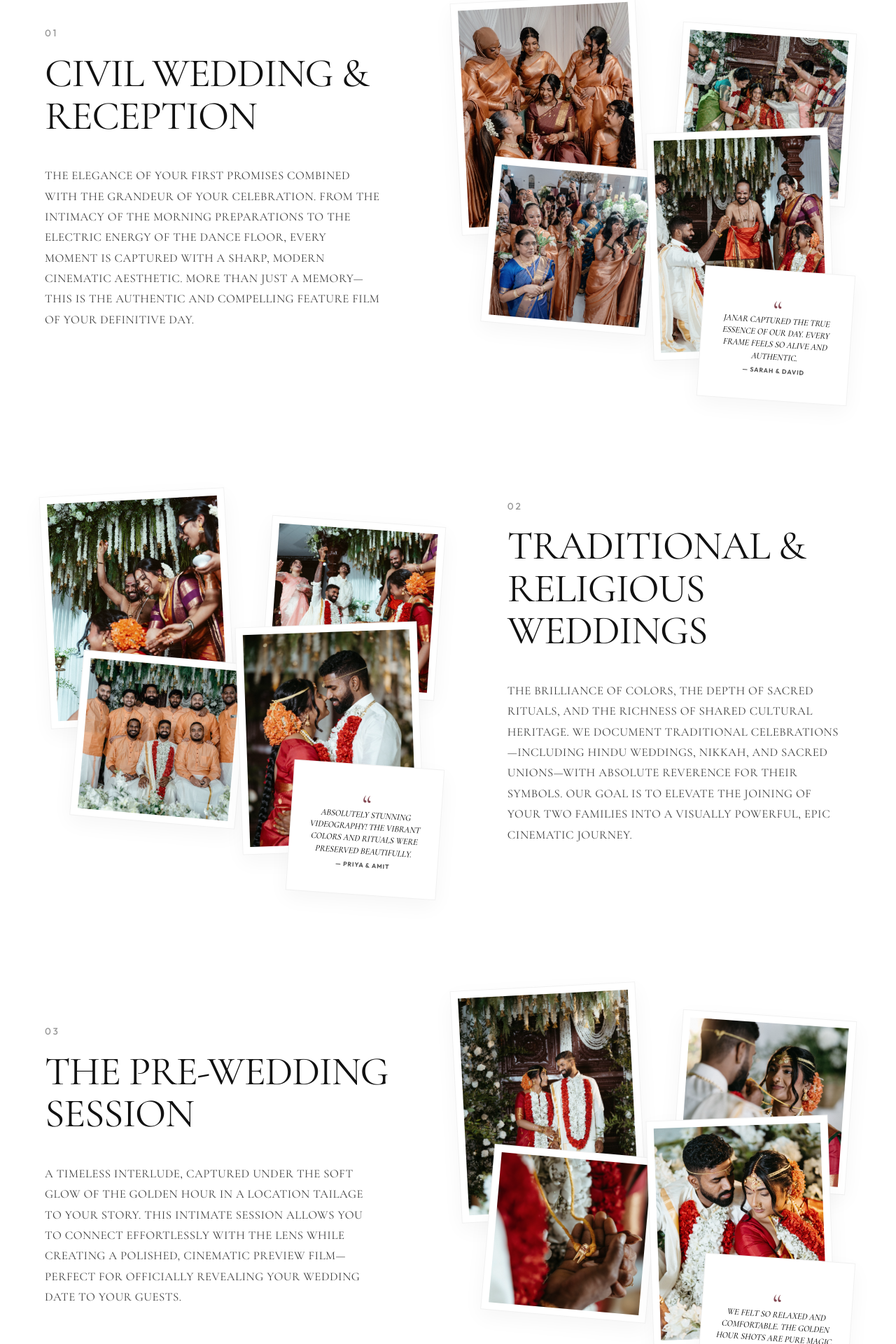
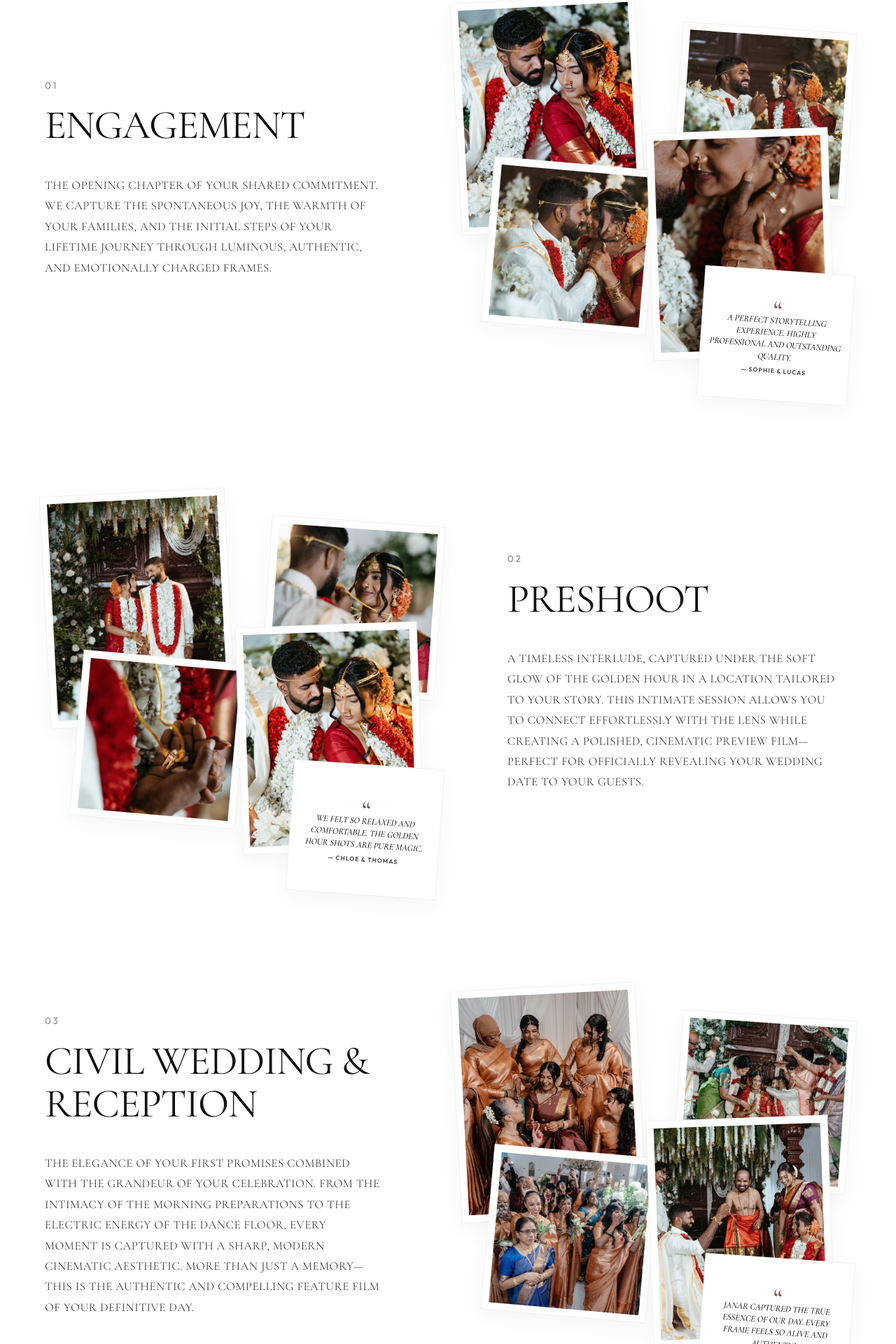
Before and after one commit to xsentoo/FilmByJanar, a React (Vite) app: page / in a window 1280 px wide. Shown: the part 2004-3924 px from the top of the page at 70% size. Built offline with nearby package versions, Linux system fonts and the light colour scheme.

Commit message:
style: reorder projects and add WORK WITH ARTISTS as the fifth project in Projects.tsx

```diff
--- a/src/components/Footer.tsx
+++ b/src/components/Footer.tsx
@@ -61,12 +61,12 @@ export const Footer: React.FC = () => {
               </a>
               <a href="https://tiktok.com/@filmbyjanar" target="_blank" rel="noopener noreferrer" aria-label="TikTok" className="footer-social-btn">
                 <svg viewBox="0 0 24 24" width="18" height="18" fill="currentColor">
-                  <path d="M12.525.02c1.31-.02 2.61-.01 3.91-.02.08 1.53.63 3.02 1.58 4.22.95.89 2.22 1.41 3.49 1.56v3.9c-1.36-.05-2.72-.45-3.87-1.19-.36-.22-.7-.47-1.02-.76v7.3c-.08 2.25-1.09 4.41-2.8 5.86-1.92 1.57-4.63 2.12-7 1.4-2.61-.75-4.73-2.92-5.32-5.59-.72-3.05.61-6.39 3.25-7.98 1.4-.87 3.04-1.2 4.67-1.03v3.96c-1.12-.22-2.32.11-3.15.9-.99.88-1.32 2.37-.8 3.6.53 1.34 1.98 2.22 3.41 2.06 1.47-.07 2.76-1.22 2.92-2.68.03-1.07.01-2.14.02-3.21l.01-11.83z"/>
+                  <path d="M12.525.02c1.31-.02 2.61-.01 3.91-.02.08 1.53.63 3.02 1.58 4.22.95.89 2.22 1.41 3.49 1.56v3.9c-1.36-.05-2.72-.45-3.87-1.19-.36-.22-.7-.47-1.02-.76v7.3c-.08 2.25-1.09 4.41-2.8 5.86-1.92 1.57-4.63 2.12-7 1.4-2.61-.75-4.73-2.92-5.32-5.59-.72-3.05.61-6.39 3.25-7.98 1.4-.87 3.04-1.2 4.67-1.03v3.96c-1.12-.22-2.32.11-3.15.9-.99.88-1.32 2.37-.8 3.6.53 1.34 1.98 2.22 3.41 2.06 1.47-.07 2.76-1.22 2.92-2.68.03-1.07.01-2.14.02-3.21l.01-11.83z" />
                 </svg>
               </a>
               <a href="https://wa.me/33612345678" target="_blank" rel="noopener noreferrer" aria-label="WhatsApp" className="footer-social-btn">
                 <svg viewBox="0 0 24 24" width="18" height="18" fill="currentColor">
-                  <path d="M12.012 2c-5.506 0-9.989 4.478-9.99 9.984a9.96 9.96 0 0 0 1.333 4.982L2 22l5.233-1.371a9.994 9.994 0 0 0 4.779 1.206h.004c5.505 0 9.988-4.478 9.99-9.984C22.01 6.478 17.52 2 12.012 2zm0 18.294h-.003a8.277 8.277 0 0 1-4.218-1.164l-.303-.18-3.138.823.837-3.061-.197-.314a8.268 8.268 0 0 1-1.266-4.398c.002-4.57 3.723-8.29 8.293-8.29 2.215.001 4.298.863 5.862 2.43 1.564 1.566 2.424 3.65 2.422 5.865-.004 4.572-3.725 8.29-8.292 8.29z"/>
+                  <path d="M12.012 2c-5.506 0-9.989 4.478-9.99 9.984a9.96 9.96 0 0 0 1.333 4.982L2 22l5.233-1.371a9.994 9.994 0 0 0 4.779 1.206h.004c5.505 0 9.988-4.478 9.99-9.984C22.01 6.478 17.52 2 12.012 2zm0 18.294h-.003a8.277 8.277 0 0 1-4.218-1.164l-.303-.18-3.138.823.837-3.061-.197-.314a8.268 8.268 0 0 1-1.266-4.398c.002-4.57 3.723-8.29 8.293-8.29 2.215.001 4.298.863 5.862 2.43 1.564 1.566 2.424 3.65 2.422 5.865-.004 4.572-3.725 8.29-8.292 8.29z" />
                 </svg>
               </a>
             </div>
--- a/src/components/Projects.tsx
+++ b/src/components/Projects.tsx
@@ -24,8 +24,40 @@ interface Project {
 
 const PROJECTS_DATA: Project[] = [
   {
+    id: 'engagement',
+    num: '01',
+    title: 'ENGAGEMENT',
+    description: 'THE OPENING CHAPTER OF YOUR SHARED COMMITMENT. WE CAPTURE THE SPONTANEOUS JOY, THE WARMTH OF YOUR FAMILIES, AND THE INITIAL STEPS OF YOUR LIFETIME JOURNEY THROUGH LUMINOUS, AUTHENTIC, AND EMOTIONALLY CHARGED FRAMES.',
+    photos: [
+      { src: '/civil_wedding/AJ408720.JPG', caption: 'THE EMBRACE' },
+      { src: '/civil_wedding/AJ408736.JPG', caption: 'NEW CHAPTER' },
+      { src: '/civil_wedding/AJ408760.JPG', caption: 'SWEET PROMISE' },
+      { src: '/civil_wedding/AJ408768.JPG', caption: 'CHAMPAGNE SHOT' }
+    ],
+    review: {
+      text: "A PERFECT STORYTELLING EXPERIENCE. HIGHLY PROFESSIONAL AND OUTSTANDING QUALITY.",
+      author: "Sophie & Lucas"
+    }
+  },
+  {
+    id: 'preshoot',
+    num: '02',
+    title: 'PRESHOOT',
+    description: 'A TIMELESS INTERLUDE, CAPTURED UNDER THE SOFT GLOW OF THE GOLDEN HOUR IN A LOCATION TAILORED TO YOUR STORY. THIS INTIMATE SESSION ALLOWS YOU TO CONNECT EFFORTLESSLY WITH THE LENS WHILE CREATING A POLISHED, CINEMATIC PREVIEW FILM—PERFECT FOR OFFICIALLY REVEALING YOUR WEDDING DATE TO YOUR GUESTS.',
+    photos: [
+      { src: '/civil_wedding/AJ408644.JPG', caption: 'GOLDEN HOUR' },
+      { src: '/civil_wedding/AJ408671.JPG', caption: 'QUIET MOMENT' },
+      { src: '/civil_wedding/AJ408678.JPG', caption: 'RAW LIGHT' },
+      { src: '/civil_wedding/AJ408718.JPG', caption: 'SOFT SMILE' }
+    ],
+    review: {
+      text: "WE FELT SO RELAXED AND COMFORTABLE. THE GOLDEN HOUR SHOTS ARE PURE MAGIC.",
+      author: "Chloe & Thomas"
+    }
+  },
+  {
     id: 'civil-wedding',
-    num: '01',
+    num: '03',
     title: 'CIVIL WEDDING & RECEPTION',
     description: 'THE ELEGANCE OF YOUR FIRST PROMISES COMBINED WITH THE GRANDEUR OF YOUR CELEBRATION. FROM THE INTIMACY OF THE MORNING PREPARATIONS TO THE ELECTRIC ENERGY OF THE DANCE FLOOR, EVERY MOMENT IS CAPTURED WITH A SHARP, MODERN CINEMATIC AESTHETIC. MORE THAN JUST A MEMORY—THIS IS THE AUTHENTIC AND COMPELLING FEATURE FILM OF YOUR DEFINITIVE DAY.',
     photos: [
@@ -41,9 +73,9 @@ const PROJECTS_DATA: Project[] = [
   },
   {
     id: 'hindu-wedding',
-    num: '02',
-    title: 'TRADITIONAL & RELIGIOUS WEDDINGS',
-    description: 'THE BRILLIANCE OF COLORS, THE DEPTH OF SACRED RITUALS, AND THE RICHNESS OF SHARED CULTURAL HERITAGE. WE DOCUMENT TRADITIONAL CELEBRATIONS—INCLUDING HINDU WEDDINGS, NIKKAH, AND SACRED UNIONS—WITH ABSOLUTE REVERENCE FOR THEIR SYMBOLS. OUR GOAL IS TO ELEVATE THE JOINING OF YOUR TWO FAMILIES INTO A VISUALLY POWERFUL, EPIC CINEMATIC JOURNEY.',
+    num: '04',
+    title: 'CULTURAL & TRADITIONAL WEDDINGS',
+    description: 'THE BRILLIANCE OF COLORS, THE DEPTH OF SACRED RITUALS, AND THE RICHNESS OF SHARED CULTURAL HERITAGE. WE DOCUMENT TRADITIONAL CELEBRATIONS WITH ABSOLUTE REVERENCE FOR THEIR SYMBOLS. OUR GOAL IS TO ELEVATE THE JOINING OF YOUR TWO FAMILIES INTO A VISUALLY POWERFUL, EPIC CINEMATIC JOURNEY.',
     photos: [
       { src: '/civil_wedding/AJ401364.JPG', caption: 'SACRED UNION' },
       { src: '/civil_wedding/AJ401374.JPG', caption: 'THE RITUAL' },
@@ -56,35 +88,19 @@ const PROJECTS_DATA: Project[] = [
     }
   },
   {
-    id: 'preshoot',
-    num: '03',
-    title: 'THE PRE-WEDDING SESSION',
-    description: 'A TIMELESS INTERLUDE, CAPTURED UNDER THE SOFT GLOW OF THE GOLDEN HOUR IN A LOCATION TAILAGE TO YOUR STORY. THIS INTIMATE SESSION ALLOWS YOU TO CONNECT EFFORTLESSLY WITH THE LENS WHILE CREATING A POLISHED, CINEMATIC PREVIEW FILM—PERFECT FOR OFFICIALLY REVEALING YOUR WEDDING DATE TO YOUR GUESTS.',
+    id: 'work-with-artists',
+    num: '05',
+    title: 'WORK WITH ARTISTS',
+    description: 'COLLABORATING WITH CREATIVE MINDS AND PERFORMERS TO TRANSLATE MUSIC, PASSION, AND ARTISTIC VISION INTO STUNNING CINEMATIC PORTRAITS. WE CAPTURE THE RAW EMOTION, COMMANDING STAGE PRESENCE, AND UNIQUE EXPRESSION OF ARTISTS IN THEIR ELEMENT, TRANSFORMING PERFORMANCE INTO VISUAL POETRY.',
     photos: [
-      { src: '/civil_wedding/AJ408644.JPG', caption: 'GOLDEN HOUR' },
-      { src: '/civil_wedding/AJ408671.JPG', caption: 'QUIET MOMENT' },
-      { src: '/civil_wedding/AJ408678.JPG', caption: 'RAW LIGHT' },
-      { src: '/civil_wedding/AJ408718.JPG', caption: 'SOFT SMILE' }
+      { src: '/civil_wedding/DSC02549-Modifier.JPG', caption: 'STAGE LIGHTS' },
+      { src: '/civil_wedding/DSC02560.JPG', caption: 'THE CROWD' },
+      { src: '/civil_wedding/DSC02993.JPG', caption: 'GUITAR SOLO' },
+      { src: '/civil_wedding/DSC02996.JPG', caption: 'FESTIVAL VIBES' }
     ],
     review: {
-      text: "WE FELT SO RELAXED AND COMFORTABLE. THE GOLDEN HOUR SHOTS ARE PURE MAGIC.",
-      author: "Chloe & Thomas"
-    }
-  },
-  {
-    id: 'engagement',
-    num: '04',
-    title: 'ENGAGEMENT & PROLOGUE',
-    description: 'THE OPENING CHAPTER OF YOUR SHARED COMMITMENT. WE CAPTURE THE SPONTANEOUS JOY, THE WARMTH OF YOUR FAMILIES, AND THE INITIAL STEPS OF YOUR LIFETIME JOURNEY THROUGH LUMINOUS, AUTHENTIC, AND EMOTIONALLY CHARGED FRAMES.',
-    photos: [
-      { src: '/civil_wedding/AJ408720.JPG', caption: 'THE EMBRACE' },
-      { src: '/civil_wedding/AJ408736.JPG', caption: 'NEW CHAPTER' },
-      { src: '/civil_wedding/AJ408760.JPG', caption: 'SWEET PROMISE' },
-      { src: '/civil_wedding/AJ408768.JPG', caption: 'CHAMPAGNE SHOT' }
-    ],
-    review: {
-      text: "A PERFECT STORYTELLING EXPERIENCE. HIGHLY PROFESSIONAL AND OUTSTANDING QUALITY.",
-      author: "Sophie & Lucas"
+      text: "JANAR'S VISION IS INCREDIBLE. HE TRANSLATES ART AND MUSIC INTO PURE VISUAL POETRY.",
+      author: "Elena R. (Pianist)"
     }
   }
 ];
```
